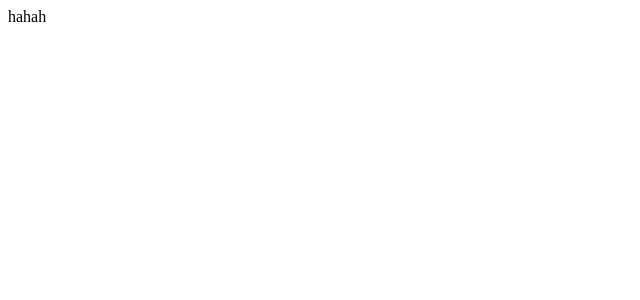
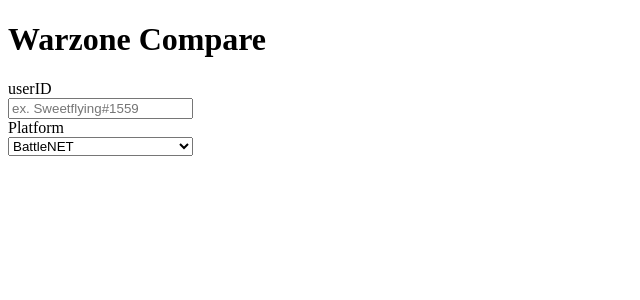
Before and after one commit to MatthewRonaldJohnson/Warzone-Compare, a React (Create React App) app in the folder client/: page / in a window 1280 px wide. Shown: the top 300 px of the page, without its empty margins (0-640 px from the left). Built offline with nearby package versions, Linux system fonts and the light colour scheme.

Commit message:
added some React states, app now takes input and stores stats from that input on State in App

```diff
--- a/client/src/App.js
+++ b/client/src/App.js
@@ -1,10 +1,23 @@
-import React from "react";
+import React, {useState} from "react";
+import Header from "./components/Header";
+import AddPlayerCard from "./components/AddPlayerCard";
+import "./css.css";
+import API from "./util/API";
 
 function App() {
+  const [playerOneState, setPlayerOneState] = useState({});
+  async function fetchUserStats(user, platform){
+    const data = await API.getPlayerStats(user, platform);
+    setPlayerOneState(data);
+  }
+
   return (
-    <div>
-      hahah
-    </div>
+    <>
+      <Header />
+      <div id="main">
+        <AddPlayerCard fetchUserStats={fetchUserStats}/>
+      </div>
+    </>
   );
 }
 
--- /dev/null
+++ b/client/src/components/AddPlayerCard.js
@@ -0,0 +1,30 @@
+import React, {useState} from 'react'
+
+function AddPlayerCard(props) {
+    const [userIDInputState, setIDInputState] = useState();
+    const [platformState, setPlatformState] = useState("battle");
+    const handleUserIDChange = function(e){
+        setIDInputState(e.target.value);
+    }
+    const handlePlatformChange = function(e){
+        setPlatformState(e.target.value);
+    }
+    const handleFormSubmit = function(e){
+        e.preventDefault();
+        props.fetchUserStats(userIDInputState, platformState);
+    }
+    return (
+        <form id="addPlayerCard" onSubmit={handleFormSubmit}>
+            <label htmlFor="userID">userID</label>
+            <input type="text" id="userID" placeholder="ex. Sweetflying#1559" onChange={handleUserIDChange} />
+            <label htmlFor="platform">Platform</label>
+            <select id="platform" onChange={handlePlatformChange}>
+                <option value="battle">BattleNET</option>
+                <option value="psn">Playstation</option>
+                <option value="xbl">Xbox</option>
+            </select>
+        </form>
+    )
+}
+
+export default AddPlayerCard
--- /dev/null
+++ b/client/src/components/Header.js
@@ -0,0 +1,11 @@
+import React from 'react'
+
+function Header() {
+    return (
+        <h1 id="header">
+            Warzone Compare
+        </h1>
+    )
+}
+
+export default Header
--- /dev/null
+++ b/client/src/css.css
@@ -0,0 +1,9 @@
+#main {
+    display: flex;
+
+}
+
+#addPlayerCard {
+    display: flex;
+    flex-direction: column;
+}
--- /dev/null
+++ b/client/src/util/API.js
@@ -0,0 +1,7 @@
+export default {
+    getPlayerStats: async function (userId, platform) {
+        userId = userId.replace("#", "%23");
+        const rawData = await fetch(`/api/${userId}/${platform}`);
+        return await rawData.json();;
+    }
+}
```
Also changed, not shown: client/src/components/PlayerStatsCard.js (added, +11 -0 lines), 1 other file (tests, documents, lock files or other folders).
